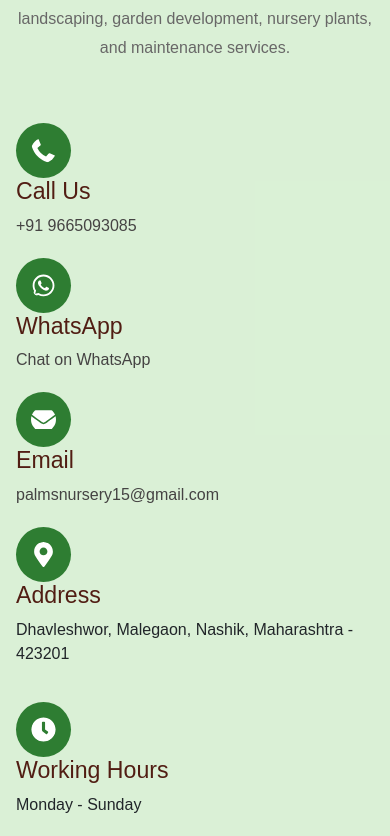
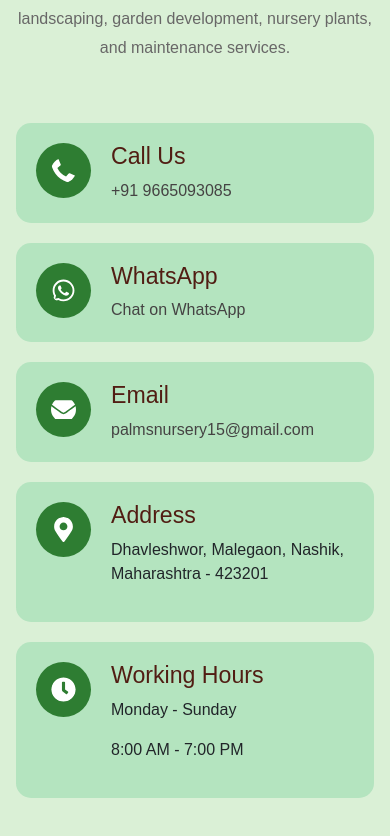
Before and after one commit to Jaaeehiray/palms-nursery, a React (Vite) app in the folder palms-frontend/: page / in a window 390 px wide. Shown: the part 8202-9038 px from the top of the page. Built offline with nearby package versions, Linux system fonts and the light colour scheme.

Commit message:
Fix Contact section mobile margins and responsive layout

```diff
--- a/palms-frontend/src/components/Contact.css
+++ b/palms-frontend/src/components/Contact.css
@@ -41,7 +41,7 @@
     gap:20px;
 }
 
-..info-box{
+.info-box{
     display:flex;
     gap:20px;
     padding:20px;
```
